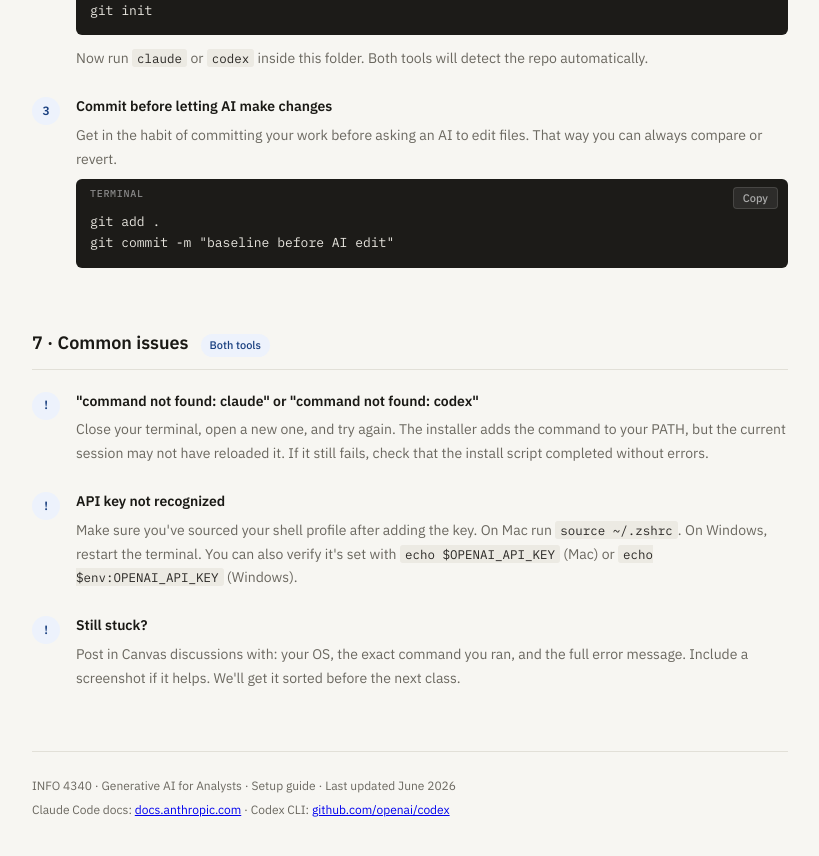
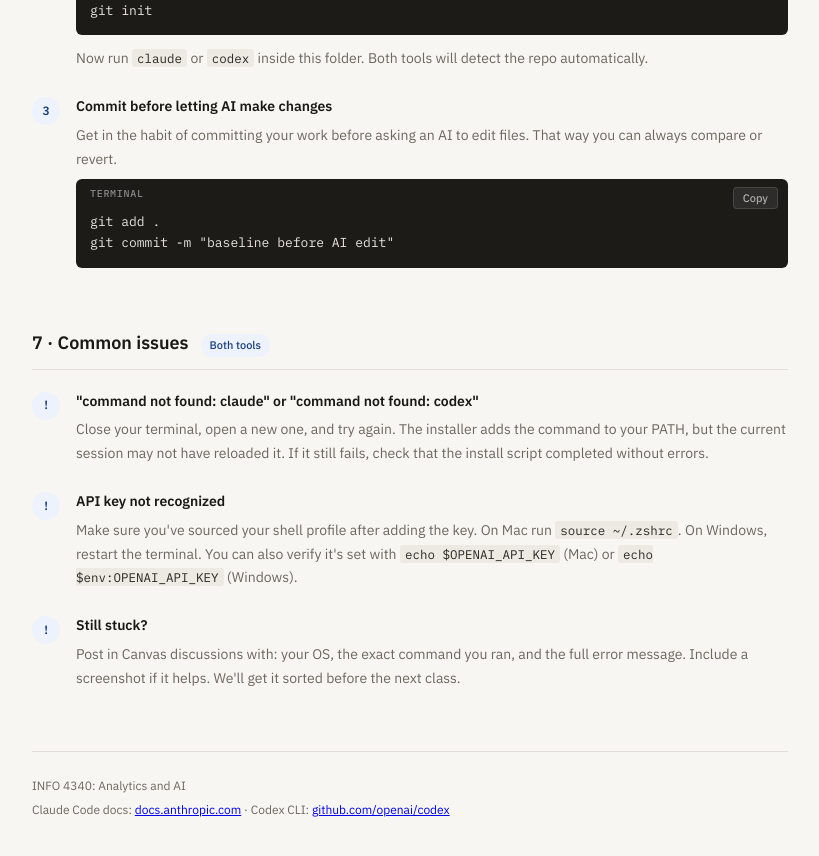
Before and after one commit to steflangehennig/info4340, a Jekyll site: the page built from guides/dev-setup.html, in a window 1280 px wide and 900 px high, scrolled down 4638 px. Shown: the top 856 px of the window, without its empty margins (230-1049 px from the left). Built offline with Jekyll 4.4.1, drawn with Linux system fonts in a browser that asks for light colours.

Commit message:
update html for dev guide

```diff
--- a/guides/dev-setup.html
+++ b/guides/dev-setup.html
@@ -657,7 +657,7 @@ git commit -m "baseline before AI edit"</pre>
   </div>
 
   <footer>
-    <p>INFO 4340 · Generative AI for Analysts · Setup guide · Last updated June 2026</p>
+    <p>INFO 4340: Analytics and AI</p>
     <p style="margin-top:4px;">Claude Code docs: <a href="https://docs.anthropic.com/en/docs/claude-code/overview">docs.anthropic.com</a> · Codex CLI: <a href="https://github.com/openai/codex">github.com/openai/codex</a></p>
   </footer>
 
```
